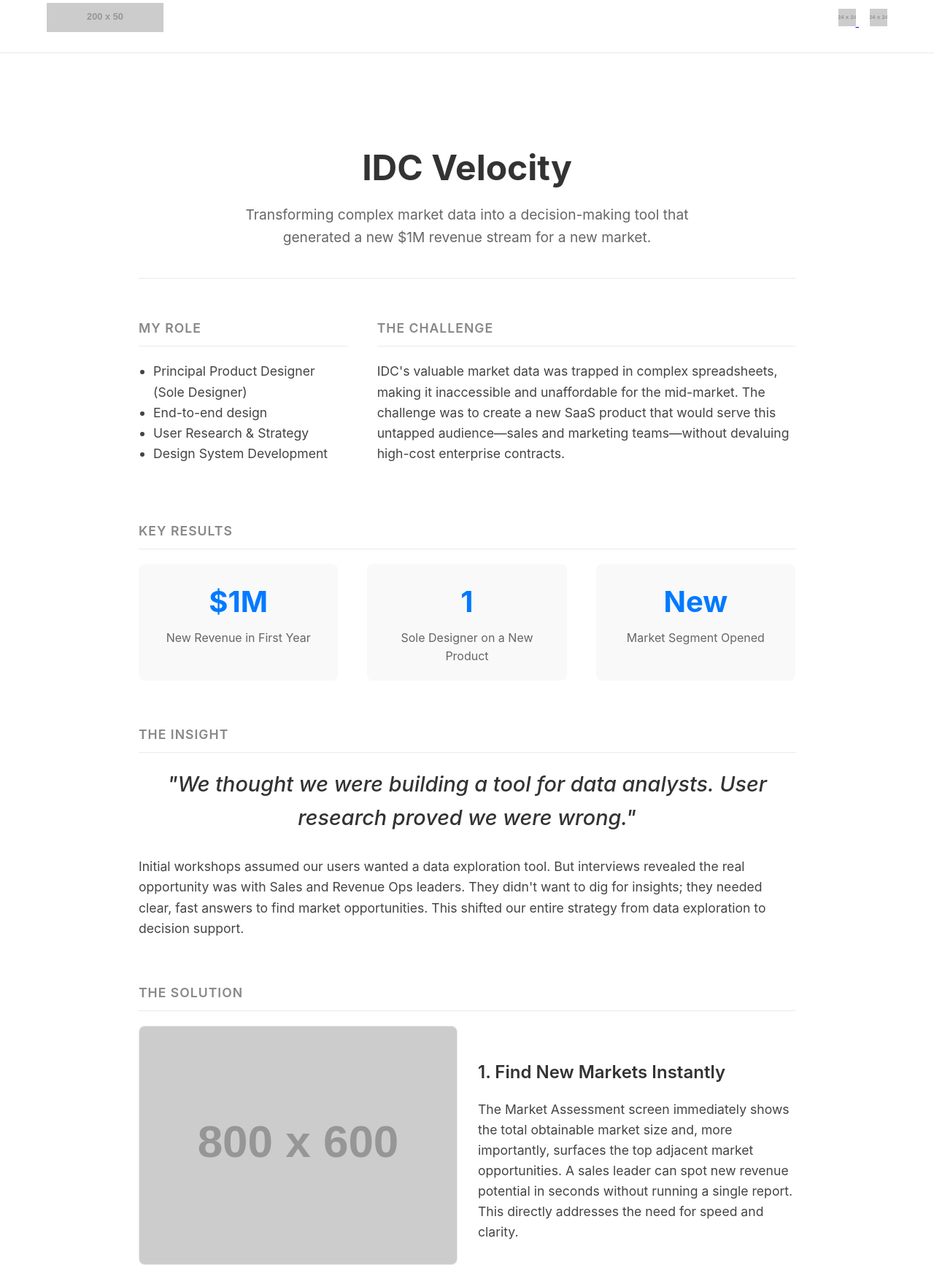
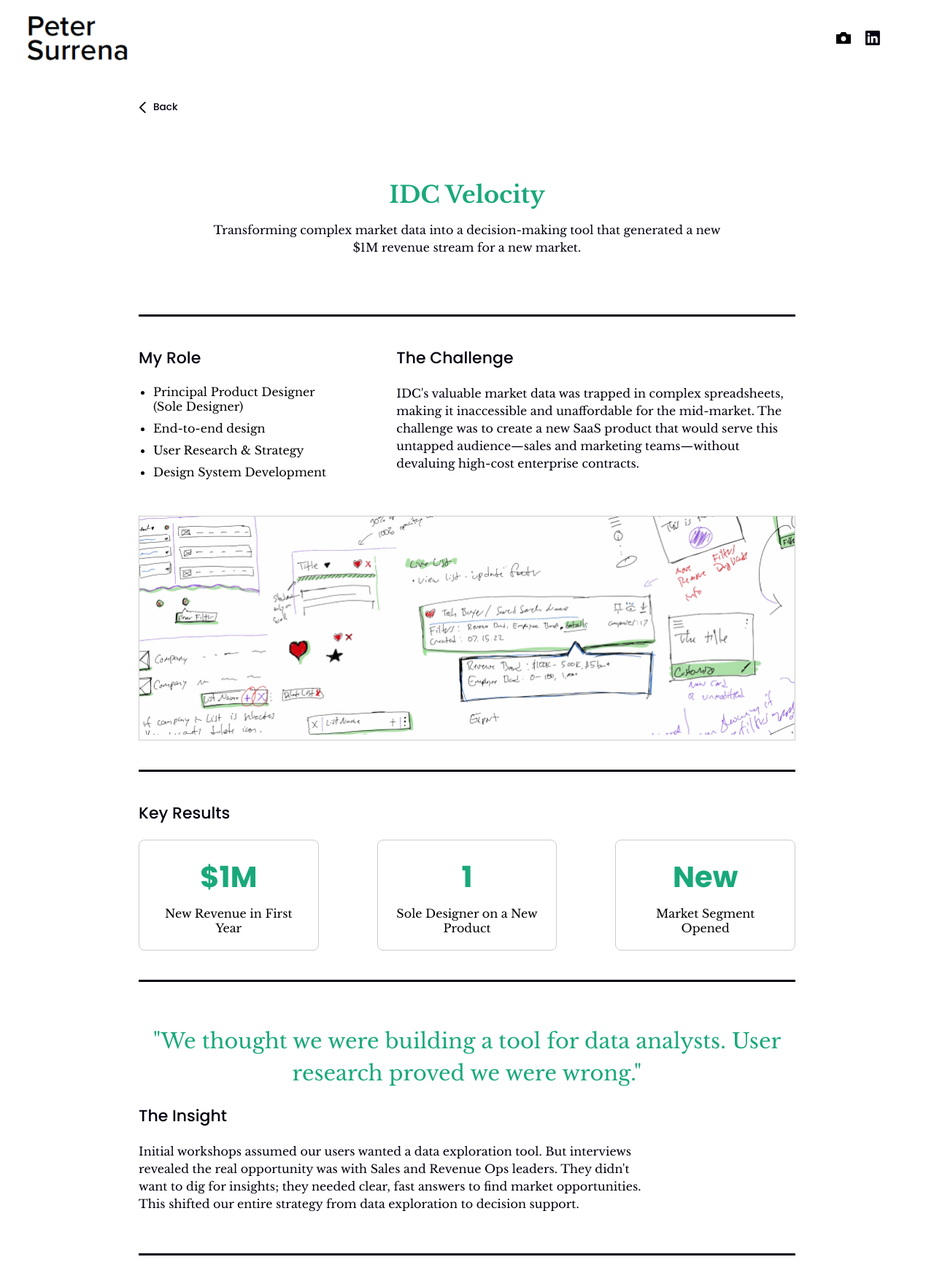
Before and after one commit to psurrena11/petersurrena, a website: page casestudy/velocity.html in a window 1280 px wide. Shown: the part 16-1761 px from the top of the page at 73% size. Drawn offline with nearby package versions, Linux system fonts and the light colour scheme; some packages are replaced by stand-ins of ours; placeholder pictures from the web are drawn by us; a script that the page names is missing.

Commit message:
velocity content

```diff
--- a/casestudy/velocity.html
+++ b/casestudy/velocity.html
@@ -3,185 +3,58 @@
 <head>
     <meta charset="UTF-8">
     <meta name="viewport" content="width=device-width, initial-scale=1.0">
-    <title>Peter Surrena - IDC Velocity</title>
-    <link rel="icon" type="image/x-icon" href="img/fav.ico">
-    <!-- lightbox.js CSS -->
-    <link rel="stylesheet" href="https://cdnjs.cloudflare.com/ajax/libs/simple-lightbox/2.14.2/simple-lightbox.min.css">
-    <style>
-        /* Basic Styles inspired by index.html */
-        body {
-            font-family: -apple-system, BlinkMacSystemFont, "Segoe UI", Roboto, Helvetica, Arial, sans-serif, "Apple Color Emoji", "Segoe UI Emoji", "Segoe UI Symbol";
-            margin: 0;
-            padding: 0;
-            background: #fff;
-            color: #333;
-            line-height: 1.6;
-        }
-        header {
-            display: flex;
-            justify-content: space-between;
-            align-items: center;
-            padding: 20px 5%;
-            border-bottom: 1px solid #eaeaea;
-        }
-        #logo img {
-            height: 40px;
-        }
-        #social a {
-            margin-left: 15px;
-        }
-        #social img {
-            height: 24px;
-        }
-        footer {
-            text-align: center;
-            padding: 40px 5%;
-            border-top: 1px solid #eaeaea;
-            margin-top: 60px;
-            color: #888;
-        }
+    <title>Peter Surrena - Work - Velocity</title>
+	<link rel="icon" type="image/x-icon" href="../img/fav.ico">
+    <link rel="stylesheet" href="../css/app.css">
 
-        /* Case Study Specific Styles */
-        .case-study-container {
-            max-width: 900px;
-            margin: 40px auto;
-            padding: 0 5%;
-        }
-        .hero {
-            text-align: center;
-            padding: 40px 0;
-            border-bottom: 1px solid #eaeaea;
-            margin-bottom: 40px;
-        }
-        .hero h1 {
-            font-size: 3em;
-            margin-bottom: 10px;
-            font-weight: 700;
-        }
-        .hero p {
-            font-size: 1.2em;
-            color: #666;
-            max-width: 700px;
-            margin: 0 auto;
-        }
-        .section {
-            margin-bottom: 60px;
-        }
-        .section h2 {
-            font-size: 1.1em;
-            font-weight: 600;
-            text-transform: uppercase;
-            letter-spacing: 1px;
-            color: #888;
-            margin-bottom: 20px;
-            padding-bottom: 10px;
-            border-bottom: 1px solid #eaeaea;
-        }
-        .overview-grid, .stats-grid {
-            display: grid;
-            grid-template-columns: 1fr;
-            gap: 40px;
-        }
-        .solution-item {
-            display: grid;
-            grid-template-columns: 1fr;
-            gap: 30px;
-            align-items: center;
-            margin-bottom: 50px;
-        }
-        .text-content p, .text-content ul {
-            font-size: 1.1em;
-            color: #444;
-        }
-        .text-content ul {
-            list-style-type: disc;
-            padding-left: 20px;
-        }
-        .text-content h3 {
-            font-size: 1.5em;
-            font-weight: 600;
-            margin-bottom: 10px;
-        }
-        .insight-quote {
-            font-size: 1.8em;
-            font-style: italic;
-            text-align: center;
-            margin: 20px 0 30px;
-            color: #333;
-            font-weight: 500;
-        }
-        .stat-card {
-            text-align: center;
-            background: #f9f9f9;
-            padding: 20px;
-            border-radius: 8px;
-        }
-        .stat-card .stat-number {
-            font-size: 2.5em;
-            font-weight: 700;
-            color: #007aff;
-            margin-bottom: 5px;
-        }
-        .stat-card .stat-label {
-            font-size: 1em;
-            color: #666;
-        }
-        .gallery a img {
-            width: 100%;
-            border-radius: 8px;
-            border: 1px solid #eaeaea;
-            transition: transform 0.2s ease;
-        }
-        .gallery a img:hover {
-            transform: scale(1.02);
-        }
+	<!-- Google Tag Manager -->
+	<script>(function(w,d,s,l,i){w[l]=w[l]||[];w[l].push({'gtm.start':
+	new Date().getTime(),event:'gtm.js'});var f=d.getElementsByTagName(s)[0],
+	j=d.createElement(s),dl=l!='dataLayer'?'&l='+l:'';j.async=true;j.src=
+	'https://www.googletagmanager.com/gtm.js?id='+i+dl;f.parentNode.insertBefore(j,f);
+	})(window,document,'script','dataLayer','GTM-PGT9Q2WS');</script>
+	<!-- End Google Tag Manager -->
 
-        /* Responsive Grid Adjustments */
-        @media (min-width: 768px) {
-            .overview-grid {
-                grid-template-columns: 1fr 2fr;
-            }
-            .stats-grid {
-                grid-template-columns: repeat(3, 1fr);
-            }
-            .solution-item {
-                grid-template-columns: 1fr 1fr;
-            }
-            .solution-item.reverse {
-                grid-template-columns: 1fr 1fr;
-            }
-            .solution-item.reverse .gallery {
-                order: 2;
-            }
-            .solution-item.reverse .text-content {
-                order: 1;
-            }
-        }
-    </style>
+	<!-- lightbox.js -->
+	<link rel="stylesheet" href="../css/simple-lightbox.css">
 </head>
+
 <body>
+	<!-- Google Tag Manager (noscript) -->
+	<noscript><iframe src="https://www.googletagmanager.com/ns.html?id=GTM-PGT9Q2WS"
+	height="0" width="0" style="display:none;visibility:hidden"></iframe></noscript>
+	<!-- End Google Tag Manager (noscript) -->
+
     <header>
         <div id="logo">
-            <a href="index.html">
-                <img src="https://placehold.co/200x50/000000/FFFFFF?text=Peter+Surrena" alt="Peter Surrena Logo">
+			<a href="/index.html">
+				<img src="../img/logo.png" alt="Peter Surrena Logo">
+			</a>
+        </div>
+
+		<div id="social">
+		<!--
+			<a href="index.html" title="Work">Work</a>
+			<a class="inactive" href="classes.html" title="Classes">Classes</a>
+		-->
+			<a href="https://www.flickr.com/photos/weetstraw/" target="_blank" title="My photos">
+                <img src="../img/icon_camera.svg" alt="Camera Icon">
             </a>
-        </div>
-        <div id="social">
-            <a href="#" target="_blank" title="My photos">
-                <img src="https://placehold.co/24x24/000000/FFFFFF?text=C" alt="Camera Icon">
-            </a>
-            <a href="#" target="_blank" title="View profile on LinkedIn">
-                <img src="https://placehold.co/24x24/000000/FFFFFF?text=IN" alt="Linkedin Icon">
+            <a href="https://www.linkedin.com/in/psurrena/" target="_blank" title="View profile on LinkedIn">
+                <img src="../img/icon_linkedin.svg" alt="Linkedin Icon">
             </a>
         </div>
     </header>
 
     <main class="case-study-container">
-
-        <section class="hero">
+        <a href="/" title="Back to homepage" class="back">
+            <img src="../img/icon_arrow.svg" alt="Back">
+            Back
+        </a>
+        <div class="hero">
             <h1>IDC Velocity</h1>
             <p>Transforming complex market data into a decision-making tool that generated a new $1M revenue stream for a new market.</p>
-        </section>
+        </div>
 
         <section class="section">
             <div class="overview-grid">
@@ -203,10 +76,14 @@
             </div>
         </section>
 
+       <div class="img_break">
+            <img src="../img/casestudy/kp/kp-sketch.png" alt="Knowledge Platform Sketches">
+        </div>
+
         <section class="section">
             <h2>Key Results</h2>
             <div class="stats-grid">
-                <div class="stat-card">
+              <div class="stat-card">
                     <div class="stat-number">$1M</div>
                     <div class="stat-label">New Revenue in First Year</div>
                 </div>
@@ -222,40 +99,41 @@
         </section>
 
         <section class="section">
-            <h2>The Insight</h2>
             <p class="insight-quote">
                 "We thought we were building a tool for data analysts. User research proved we were wrong."
             </p>
             <div class="text-content">
+                <h2>The Insight</h2>
                 <p>
                     Initial workshops assumed our users wanted a data exploration tool. But interviews revealed the real opportunity was with Sales and Revenue Ops leaders. They didn't want to dig for insights; they needed clear, fast answers to find market opportunities. This shifted our entire strategy from data exploration to decision support.
                 </p>
             </div>
         </section>
 
+
         <section class="section">
             <h2>The Solution</h2>
             <div class="solution-item">
-                <div class="gallery">
-                    <a href="https://placehold.co/1200x900/e2e8f0/334155?text=Market+Assessment+Screen">
-                        <img src="https://placehold.co/800x600/e2e8f0/334155?text=Market+Assessment+Screen" alt="Market Assessment Screen">
+                <div class="gallery gallery-item">
+                    <a href="../img/casestudy/kp/kp-dash_full.png" data-lightbox="gallery" title="Knowledge Platform - Explore Dashboard">
+                        <img src="../img/casestudy/kp/kp-dash.png" alt="Knowledge Platform - Explore Dashboard">
                     </a>
                 </div>
                 <div class="text-content">
-                    <h3>1. Find New Markets Instantly</h3>
+                    <h3>Find New Markets Instantly</h3>
                     <p>
                         The Market Assessment screen immediately shows the total obtainable market size and, more importantly, surfaces the top adjacent market opportunities. A sales leader can spot new revenue potential in seconds without running a single report. This directly addresses the need for speed and clarity.
                     </p>
                 </div>
             </div>
             <div class="solution-item reverse">
-                <div class="gallery">
-                    <a href="https://placehold.co/1200x900/e2e8f0/334155?text=Accounts+Screen">
-                        <img src="https://placehold.co/800x600/e2e8f0/334155?text=Accounts+Screen" alt="Accounts Screen">
+                <div class="gallery gallery-item">
+                    <a href="../img/casestudy/kp/kp-profile_full.png" data-lightbox="gallery" title="Knowledge Platform - Company Profile">
+                        <img src="../img/casestudy/kp/kp-profile.png" alt="Knowledge Platform - Company Profile">
                     </a>
                 </div>
                 <div class="text-content">
-                    <h3>2. Prioritize High-Value Accounts</h3>
+                    <h3>Prioritize High-Value Accounts</h3>
                     <p>
                        The Accounts screen uses a visual matrix to group high-opportunity accounts by their technology spend. Instead of a simple table, this design allows a user to instantly identify their top targets. The color-coded design system, which I built from scratch, provides an intuitive visual language across the platform.
                     </p>
@@ -278,11 +156,19 @@
         <p>&copy; 2025 Peter Surrena</p>
     </footer>
 
-    <script src="https://cdnjs.cloudflare.com/ajax/libs/simple-lightbox/2.14.2/simple-lightbox.min.js"></script>
+	<script src="../scripts/simple-lightbox.min.js"></script>
+	<script src="../scripts/resize.js"></script>
+
+	<!-- Hotjar Tracking Code for https://www.petersurrena.com -->
 	<script>
-        (function() {
-            var $gallery = new SimpleLightbox('.gallery a', {});
-        })();
-    </script>
+		(function(h,o,t,j,a,r){
+			h.hj=h.hj||function(){(h.hj.q=h.hj.q||[]).push(arguments)};
+			h._hjSettings={hjid:6445831,hjsv:6};
+			a=o.getElementsByTagName('head')[0];
+			r=o.createElement('script');r.async=1;
+			r.src=t+h._hjSettings.hjid+j+h._hjSettings.hjsv;
+			a.appendChild(r);
+		})(window,document,'https://static.hotjar.com/c/hotjar-','.js?sv=');
+	</script>
 </body>
 </html>
--- a/scss/_base.scss
+++ b/scss/_base.scss
@@ -126,6 +126,24 @@
     }
 }
 
+.back {
+    display: inline-grid;
+    grid-template-columns: $sp_sm 1fr;
+    grid-gap: $sp_sm;
+    align-items: center;
+    font-family: "Poppins", sans-serif;
+    font-size: 0.85rem;
+    font-weight: 500;
+    text-decoration: none;
+
+    margin: $sp_xsm 0 0;
+
+    img {
+        width: 100%;
+        transform: rotate(180deg);
+    }
+}
+
 
 @media only screen and (max-width: $bp_mobile) {
 
```
Also changed, not shown: casestudy/knowledge-platform.html (+4 -1 lines), index.html (+0 -2 lines), css/app.css, 1 other file.
